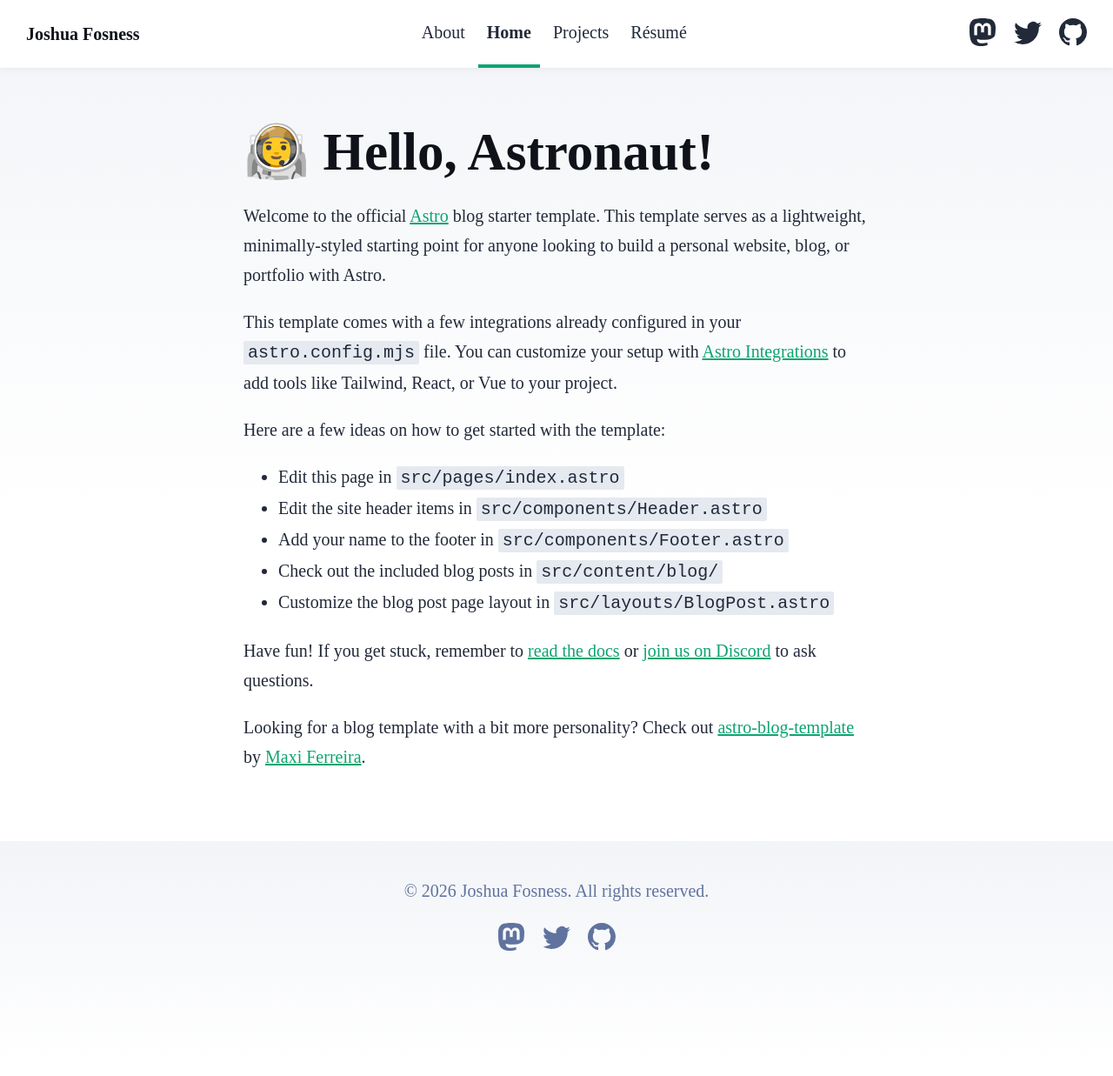
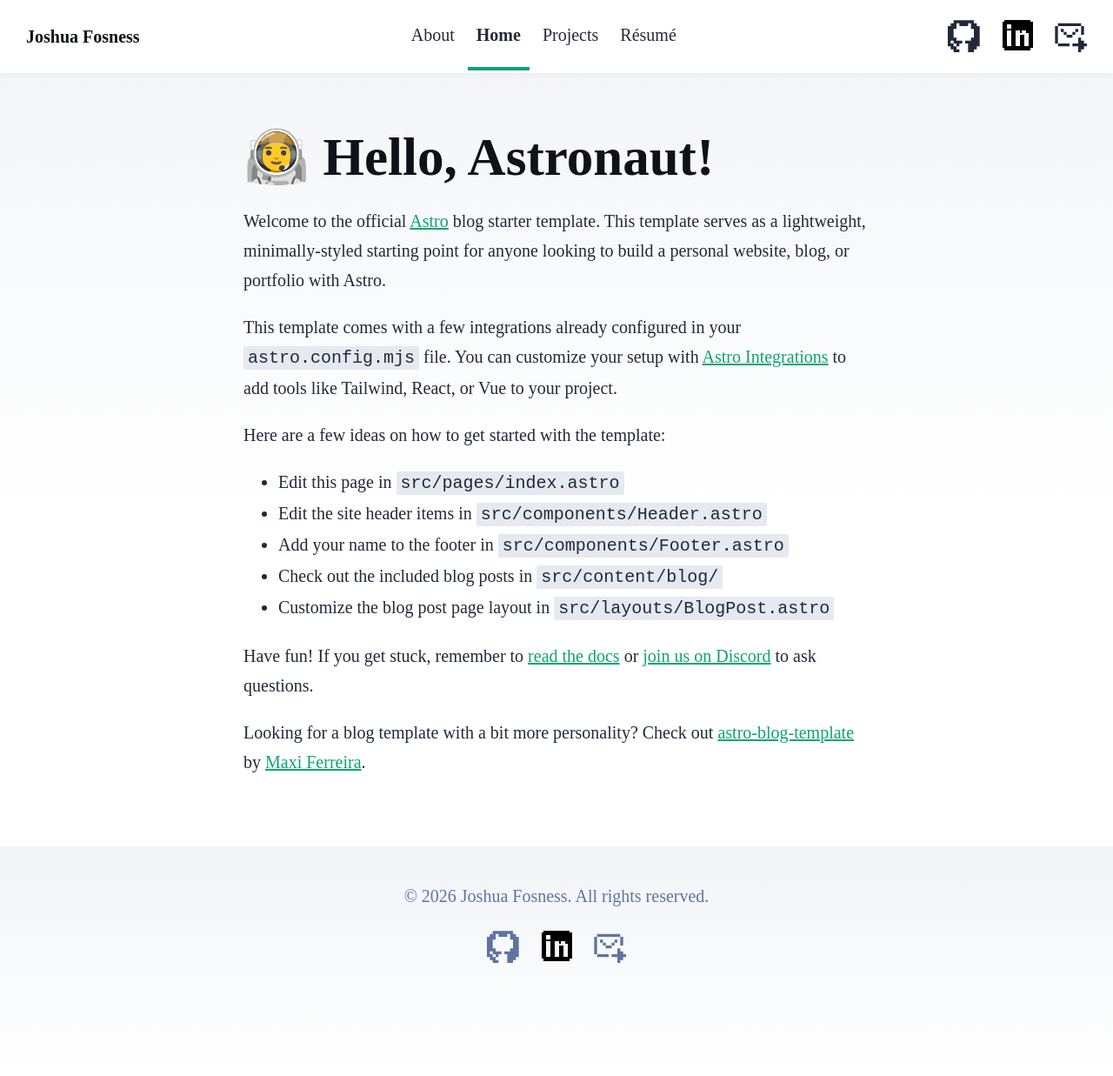
Before and after one commit to fosrox/rxy-network-site, an Astro site: page / in a window 1280 px wide. Shown: the whole page at 87% size. Built offline with nearby package versions, Linux system fonts and the light colour scheme; Astro itself is replaced by a stand-in of ours.

Commit message:
add linkedin link and icon

```diff
--- a/src/components/Footer.astro
+++ b/src/components/Footer.astro
@@ -1,48 +1,22 @@
 ---
 const today = new Date();
+import LinkedInIcon from '../assets/icons/PixelLinkedin.svg';
 ---
 
 <footer>
 	&copy; {today.getFullYear()} Joshua Fosness. All rights reserved.
 	<div class="social-links">
-		<a href="https://m.webtoo.ls/@astro" target="_blank">
-			<span class="sr-only">Follow Astro on Mastodon</span>
-			<svg
-				viewBox="0 0 16 16"
-				aria-hidden="true"
-				width="32"
-				height="32"
-				astro-icon="social/mastodon"
-			>
-				<path
-					fill="currentColor"
-					d="M11.19 12.195c2.016-.24 3.77-1.475 3.99-2.603.348-1.778.32-4.339.32-4.339 0-3.47-2.286-4.488-2.286-4.488C12.062.238 10.083.017 8.027 0h-.05C5.92.017 3.942.238 2.79.765c0 0-2.285 1.017-2.285 4.488l-.002.662c-.004.64-.007 1.35.011 2.091.083 3.394.626 6.74 3.78 7.57 1.454.383 2.703.463 3.709.408 1.823-.1 2.847-.647 2.847-.647l-.06-1.317s-1.303.41-2.767.36c-1.45-.05-2.98-.156-3.215-1.928a3.614 3.614 0 0 1-.033-.496s1.424.346 3.228.428c1.103.05 2.137-.064 3.188-.189zm1.613-2.47H11.13v-4.08c0-.859-.364-1.295-1.091-1.295-.804 0-1.207.517-1.207 1.541v2.233H7.168V5.89c0-1.024-.403-1.541-1.207-1.541-.727 0-1.091.436-1.091 1.296v4.079H3.197V5.522c0-.859.22-1.541.66-2.046.456-.505 1.052-.764 1.793-.764.856 0 1.504.328 1.933.983L8 4.39l.417-.695c.429-.655 1.077-.983 1.934-.983.74 0 1.336.259 1.791.764.442.505.661 1.187.661 2.046v4.203z"
-				></path>
-			</svg>
+		<a href="https://github.com/fosrox" target="_blank">
+			<span class="sr-only">Go to my Github Profile</span>
+				<svg width="40" height="40" viewBox="0 0 12 12"><!-- Icon from Dinkie Icons by atelierAnchor - https://github.com/atelier-anchor/dinkie-icons/blob/main/LICENSE --><path fill="currentColor" d="M2 12h2v-1H3v-1H2V9H1V8h1v1h1v1h1V9h1V8H3V7H2V4h1V2h1v1h3V2h1v2h1v3H8v1H6v1h1v3h2v-1h1v-1h1V3h-1V2H9V1H2v1H1v1H0v7h1v1h1Zm0 0"/></svg>
 		</a>
-		<a href="https://twitter.com/astrodotbuild" target="_blank">
-			<span class="sr-only">Follow Astro on Twitter</span>
-			<svg
-				viewBox="0 0 16 16"
-				aria-hidden="true"
-				width="32"
-				height="32"
-				astro-icon="social/twitter"
-			>
-				<path
-					fill="currentColor"
-					d="M5.026 15c6.038 0 9.341-5.003 9.341-9.334 0-.14 0-.282-.006-.422A6.685 6.685 0 0 0 16 3.542a6.658 6.658 0 0 1-1.889.518 3.301 3.301 0 0 0 1.447-1.817 6.533 6.533 0 0 1-2.087.793A3.286 3.286 0 0 0 7.875 6.03a9.325 9.325 0 0 1-6.767-3.429 3.289 3.289 0 0 0 1.018 4.382A3.323 3.323 0 0 1 .64 6.575v.045a3.288 3.288 0 0 0 2.632 3.218 3.203 3.203 0 0 1-.865.115 3.23 3.23 0 0 1-.614-.057 3.283 3.283 0 0 0 3.067 2.277A6.588 6.588 0 0 1 .78 13.58a6.32 6.32 0 0 1-.78-.045A9.344 9.344 0 0 0 5.026 15z"
-				></path>
-			</svg>
+		<a href="https://www.linkedin.com/in/joshua-fosness-18001a450" target="_blank">
+			<span class="sr-only">Go to my Linkedin Profile</span>
+			<LinkedInIcon viewBox={"0 0 16 16"} width={40} height={40} fill={"currentColor"} />
 		</a>
-		<a href="https://github.com/withastro/astro" target="_blank">
-			<span class="sr-only">Go to Astro's GitHub repo</span>
-			<svg viewBox="0 0 16 16" aria-hidden="true" width="32" height="32" astro-icon="social/github">
-				<path
-					fill="currentColor"
-					d="M8 0C3.58 0 0 3.58 0 8c0 3.54 2.29 6.53 5.47 7.59.4.07.55-.17.55-.38 0-.19-.01-.82-.01-1.49-2.01.37-2.53-.49-2.69-.94-.09-.23-.48-.94-.82-1.13-.28-.15-.68-.52-.01-.53.63-.01 1.08.58 1.23.82.72 1.21 1.87.87 2.33.66.07-.52.28-.87.51-1.07-1.78-.2-3.64-.89-3.64-3.95 0-.87.31-1.59.82-2.15-.08-.2-.36-1.02.08-2.12 0 0 .67-.21 2.2.82.64-.18 1.32-.27 2-.27.68 0 1.36.09 2 .27 1.53-1.04 2.2-.82 2.2-.82.44 1.1.16 1.92.08 2.12.51.56.82 1.27.82 2.15 0 3.07-1.87 3.75-3.65 3.95.29.25.54.73.54 1.48 0 1.07-.01 1.93-.01 2.2 0 .21.15.46.55.38A8.012 8.012 0 0 0 16 8c0-4.42-3.58-8-8-8z"
-				></path>
-			</svg>
+		<a href="mailto:business@rxy.network" target="_blank">
+			<span class="sr-only">Open Email in Client</span>
+				<svg xmlns="http://www.w3.org/2000/svg" width="40" height="40" viewBox="0 0 24 24"><!-- Icon from Pixelarticons by Gerrit Halfmann - https://github.com/halfmage/pixelarticons/blob/master/LICENSE --><g fill="currentColor"><path d="M6 8h2v2H6zm2 2h2v2H8zm10-2h-2v2h2zm-2 2h-2v2h2zm-6 2h4v2h-4z" opacity=".1"/><path d="M4 4h16v2H4zm0 14h8v2H4zM2 6h2v12H2zm18 0h2v6h-2zM6 8h2v2H6zm2 2h2v2H8zm6 0h2v2h-2zm2-2h2v2h-2zm-6 4h4v2h-4zm12 6h2v2h-2zm-8 0h4v2h-4zm6-2h2v6h-2zm-2-2h2v10h-2z"/></g></svg>
 		</a>
 	</div>
 </footer>
--- a/src/components/Header.astro
+++ b/src/components/Header.astro
@@ -1,6 +1,7 @@
 ---
 import { SITE_TITLE } from '../consts';
 import HeaderLink from './HeaderLink.astro';
+import LinkedInIcon from '../assets/icons/PixelLinkedin.svg';
 ---
 
 <header>
@@ -15,32 +16,17 @@ import HeaderLink from './HeaderLink.astro';
 			<HeaderLink href="/resume">Résumé</HeaderLink>
 		</div>
 		<div class="social-links">
-			<a href="https://m.webtoo.ls/@astro" target="_blank">
-				<span class="sr-only">Follow Astro on Mastodon</span>
-				<svg viewBox="0 0 16 16" aria-hidden="true" width="32" height="32">
-					<path
-						fill="currentColor"
-						d="M11.19 12.195c2.016-.24 3.77-1.475 3.99-2.603.348-1.778.32-4.339.32-4.339 0-3.47-2.286-4.488-2.286-4.488C12.062.238 10.083.017 8.027 0h-.05C5.92.017 3.942.238 2.79.765c0 0-2.285 1.017-2.285 4.488l-.002.662c-.004.64-.007 1.35.011 2.091.083 3.394.626 6.74 3.78 7.57 1.454.383 2.703.463 3.709.408 1.823-.1 2.847-.647 2.847-.647l-.06-1.317s-1.303.41-2.767.36c-1.45-.05-2.98-.156-3.215-1.928a3.614 3.614 0 0 1-.033-.496s1.424.346 3.228.428c1.103.05 2.137-.064 3.188-.189zm1.613-2.47H11.13v-4.08c0-.859-.364-1.295-1.091-1.295-.804 0-1.207.517-1.207 1.541v2.233H7.168V5.89c0-1.024-.403-1.541-1.207-1.541-.727 0-1.091.436-1.091 1.296v4.079H3.197V5.522c0-.859.22-1.541.66-2.046.456-.505 1.052-.764 1.793-.764.856 0 1.504.328 1.933.983L8 4.39l.417-.695c.429-.655 1.077-.983 1.934-.983.74 0 1.336.259 1.791.764.442.505.661 1.187.661 2.046v4.203z"
-					></path>
-				</svg>
+			<a href="https://github.com/fosrox" target="_blank">
+				<span class="sr-only">Go to my Github Profile</span>
+					<svg xmlns="http://www.w3.org/2000/svg" width="40" height="40" viewBox="0 0 12 12"><!-- Icon from Dinkie Icons by atelierAnchor - https://github.com/atelier-anchor/dinkie-icons/blob/main/LICENSE --><path fill="currentColor" d="M2 12h2v-1H3v-1H2V9H1V8h1v1h1v1h1V9h1V8H3V7H2V4h1V2h1v1h3V2h1v2h1v3H8v1H6v1h1v3h2v-1h1v-1h1V3h-1V2H9V1H2v1H1v1H0v7h1v1h1Zm0 0"/></svg>
 			</a>
-			<a href="https://twitter.com/astrodotbuild" target="_blank">
-				<span class="sr-only">Follow Astro on Twitter</span>
-				<svg viewBox="0 0 16 16" aria-hidden="true" width="32" height="32">
-					<path
-						fill="currentColor"
-						d="M5.026 15c6.038 0 9.341-5.003 9.341-9.334 0-.14 0-.282-.006-.422A6.685 6.685 0 0 0 16 3.542a6.658 6.658 0 0 1-1.889.518 3.301 3.301 0 0 0 1.447-1.817 6.533 6.533 0 0 1-2.087.793A3.286 3.286 0 0 0 7.875 6.03a9.325 9.325 0 0 1-6.767-3.429 3.289 3.289 0 0 0 1.018 4.382A3.323 3.323 0 0 1 .64 6.575v.045a3.288 3.288 0 0 0 2.632 3.218 3.203 3.203 0 0 1-.865.115 3.23 3.23 0 0 1-.614-.057 3.283 3.283 0 0 0 3.067 2.277A6.588 6.588 0 0 1 .78 13.58a6.32 6.32 0 0 1-.78-.045A9.344 9.344 0 0 0 5.026 15z"
-					></path>
-				</svg>
+			<a href="https://www.linkedin.com/in/joshua-fosness-18001a450" target="_blank">
+				<span class="sr-only">Go to my Linkedin Profile</span>
+				<LinkedInIcon viewBox={"0 0 16 16"} width={40} height={40} fill={"currentColor"} />
 			</a>
-			<a href="https://github.com/withastro/astro" target="_blank">
-				<span class="sr-only">Go to Astro's GitHub repo</span>
-				<svg viewBox="0 0 16 16" aria-hidden="true" width="32" height="32">
-					<path
-						fill="currentColor"
-						d="M8 0C3.58 0 0 3.58 0 8c0 3.54 2.29 6.53 5.47 7.59.4.07.55-.17.55-.38 0-.19-.01-.82-.01-1.49-2.01.37-2.53-.49-2.69-.94-.09-.23-.48-.94-.82-1.13-.28-.15-.68-.52-.01-.53.63-.01 1.08.58 1.23.82.72 1.21 1.87.87 2.33.66.07-.52.28-.87.51-1.07-1.78-.2-3.64-.89-3.64-3.95 0-.87.31-1.59.82-2.15-.08-.2-.36-1.02.08-2.12 0 0 .67-.21 2.2.82.64-.18 1.32-.27 2-.27.68 0 1.36.09 2 .27 1.53-1.04 2.2-.82 2.2-.82.44 1.1.16 1.92.08 2.12.51.56.82 1.27.82 2.15 0 3.07-1.87 3.75-3.65 3.95.29.25.54.73.54 1.48 0 1.07-.01 1.93-.01 2.2 0 .21.15.46.55.38A8.012 8.012 0 0 0 16 8c0-4.42-3.58-8-8-8z"
-					></path>
-				</svg>
+			<a href="mailto:business@rxy.network" target="_blank">
+				<span class="sr-only">Open Email in Client</span>
+					<svg xmlns="http://www.w3.org/2000/svg" width="40" height="40" viewBox="0 0 24 24"><!-- Icon from Pixelarticons by Gerrit Halfmann - https://github.com/halfmage/pixelarticons/blob/master/LICENSE --><g fill="currentColor"><path d="M6 8h2v2H6zm2 2h2v2H8zm10-2h-2v2h2zm-2 2h-2v2h2zm-6 2h4v2h-4z" opacity=".1"/><path d="M4 4h16v2H4zm0 14h8v2H4zM2 6h2v12H2zm18 0h2v6h-2zM6 8h2v2H6zm2 2h2v2H8zm6 0h2v2h-2zm2-2h2v2h-2zm-6 4h4v2h-4zm12 6h2v2h-2zm-8 0h4v2h-4zm6-2h2v6h-2zm-2-2h2v10h-2z"/></g></svg>
 			</a>
 		</div>
 	</nav>
```
Also changed, not shown: src/assets/icons/PixelLinkedin.svg (added).
